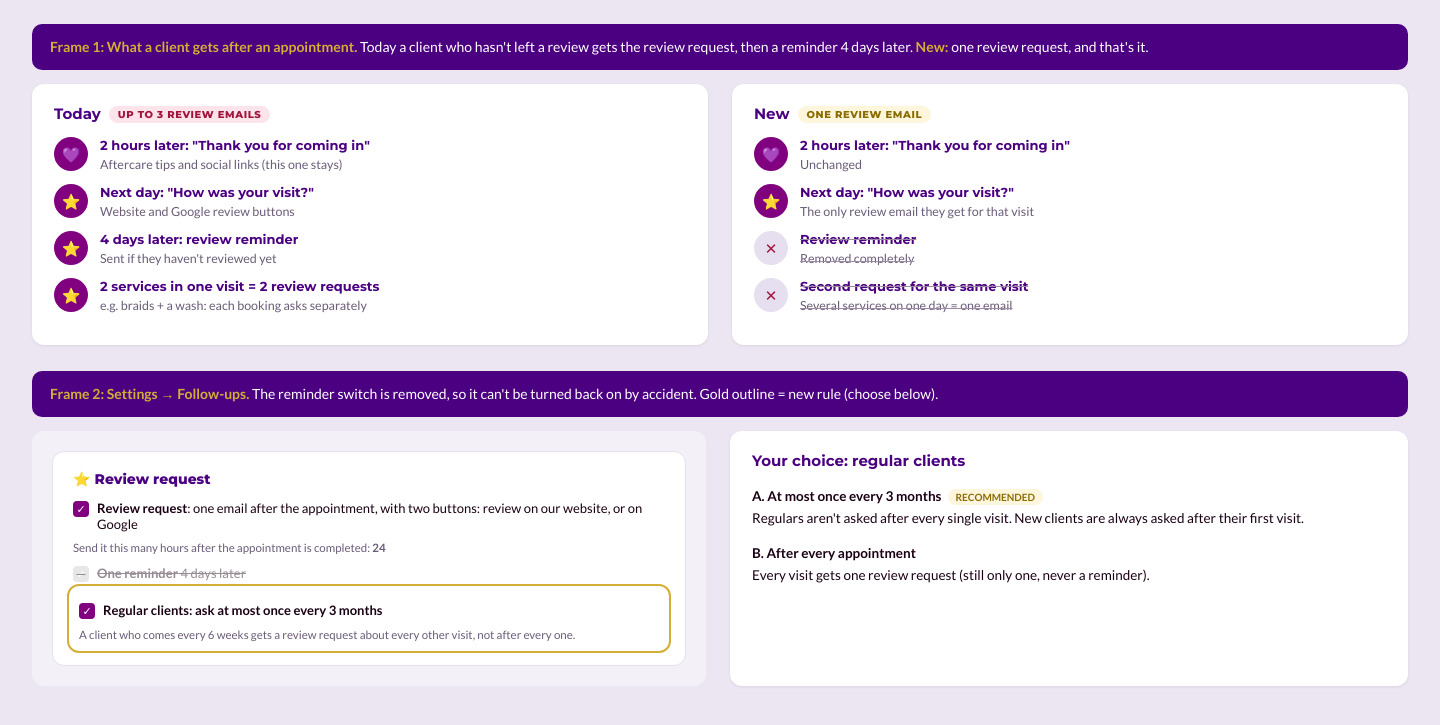
After one commit to thenextwitness/braidedbyagb, a PHP site: page /docs/mockups/2026-11-review-once.html in a window 1440 px wide. The commit adds this page. Shown: the top 725 px of the page. Run offline with PHP 8.4, Linux system fonts and the light colour scheme; a stand-in replaces the project's code that opens the database connection.

Commit message:
Review requests: one email per visit, no reminder, regulars max every 3 months
Owner-approved (option A): docs/mockups/2026-11-review-once.png.
- Removed the 4-day review reminder (scheduler job 3b) and its setting.
- One request per visit: a booking is skipped (review_request_sent = 2) when
  the client was already asked for the same booked_date, or - with
  review_once_per_3m on (default) - in the last 3 months.
- Settings and booking page updated to match.

Co-Authored-By: Claude Opus 5.5 <noreply@anthropic.com>
Claude-Session: https://claude.ai/code/session_0189yjWKp17p5gpKMEDEi1gT

```diff
--- /dev/null
+++ b/docs/mockups/2026-11-review-once.html
@@ -0,0 +1,63 @@
+<!DOCTYPE html>
+<html lang="en"><head><meta charset="UTF-8"><title>Review request: once only (mockup)</title>
+<link href="https://fonts.googleapis.com/css2?family=Lato:wght@400;700&family=Montserrat:wght@700;800&display=swap" rel="stylesheet">
+<style>
+*{box-sizing:border-box}
+body{margin:0;background:#ece6f2;font-family:Lato,Arial,sans-serif;color:#1A0014;width:1440px;padding:24px 32px 40px}
+.cap{background:#4B0082;color:#fff;border-radius:10px;padding:12px 18px;margin:26px 0 14px;font-size:14px;line-height:1.55}.cap b{color:#D4AF37}
+.row{display:flex;gap:24px;align-items:stretch}
+.col{flex:1;background:#fff;border-radius:12px;padding:20px 22px;box-shadow:0 1px 3px rgba(0,0,0,.08)}
+.col h3{font-family:Montserrat;color:#4B0082;font-size:15px;margin:0 0 14px}
+.badge{display:inline-block;font-size:10px;font-weight:800;letter-spacing:.06em;border-radius:10px;padding:2px 9px;margin-left:8px;vertical-align:middle}
+.badge.now{background:#fde3ea;color:#a0153e}.badge.new{background:#fdf6dd;color:#8a6d00}
+.ev{display:flex;gap:12px;align-items:flex-start;margin:0 0 12px}
+.dot{width:34px;height:34px;border-radius:50%;background:#800080;color:#fff;display:grid;place-items:center;font-size:15px;flex:none}
+.ev.x .dot{background:#e5dff0;color:#a0153e}
+.ev.x .t{text-decoration:line-through;color:#9B8BA5}
+.t b{font-family:Montserrat;color:#4B0082;font-size:13px;display:block}.t span{font-size:12.5px;color:#6b5c78}
+.admin{background:#f3f0f8;border-radius:12px;padding:20px;flex:1}
+.acard{background:#fff;border:1px solid #e5dff0;border-radius:12px;padding:18px 20px}
+.atitle{font-family:Montserrat;font-weight:800;font-size:14px;color:#4B0082;margin-bottom:12px}
+.chk{display:flex;gap:8px;align-items:flex-start;font-size:13px;margin:8px 0}
+.box{width:16px;height:16px;border-radius:4px;background:#800080;flex:none;margin-top:1px;color:#fff;font-size:11px;display:grid;place-items:center}
+.gone{opacity:.45;text-decoration:line-through}
+.ahint{font-size:11.5px;color:#6b5c78;margin-top:4px;line-height:1.45}
+.newbox{outline:2px solid #D4AF37;outline-offset:4px;border-radius:6px;padding:4px 6px}
+.opt{background:#fff;border-radius:12px;padding:18px 22px;flex:1;font-size:13.5px;line-height:1.6;box-shadow:0 1px 3px rgba(0,0,0,.08)}
+.opt h3{font-family:Montserrat;color:#4B0082;font-size:15px;margin:0 0 6px}
+.rec{background:#fdf6dd;color:#8a6d00;font-size:10px;font-weight:800;border-radius:9px;padding:2px 8px;margin-left:6px}
+</style></head><body>
+
+<div class="cap" style="margin-top:0"><b>Frame 1: What a client gets after an appointment.</b> Today a client who hasn't left a review gets the review request, then a reminder 4 days later. <b>New:</b> one review request, and that's it.</div>
+<div class="row">
+  <div class="col"><h3>Today<span class="badge now">UP TO 3 REVIEW EMAILS</span></h3>
+    <div class="ev"><div class="dot">💜</div><div class="t"><b>2 hours later: "Thank you for coming in"</b><span>Aftercare tips and social links (this one stays)</span></div></div>
+    <div class="ev"><div class="dot">⭐</div><div class="t"><b>Next day: "How was your visit?"</b><span>Website and Google review buttons</span></div></div>
+    <div class="ev"><div class="dot">⭐</div><div class="t"><b>4 days later: review reminder</b><span>Sent if they haven't reviewed yet</span></div></div>
+    <div class="ev"><div class="dot">⭐</div><div class="t"><b>2 services in one visit = 2 review requests</b><span>e.g. braids + a wash: each booking asks separately</span></div></div>
+  </div>
+  <div class="col"><h3>New<span class="badge new">ONE REVIEW EMAIL</span></h3>
+    <div class="ev"><div class="dot">💜</div><div class="t"><b>2 hours later: "Thank you for coming in"</b><span>Unchanged</span></div></div>
+    <div class="ev"><div class="dot">⭐</div><div class="t"><b>Next day: "How was your visit?"</b><span>The only review email they get for that visit</span></div></div>
+    <div class="ev x"><div class="dot">✕</div><div class="t"><b>Review reminder</b><span>Removed completely</span></div></div>
+    <div class="ev x"><div class="dot">✕</div><div class="t"><b>Second request for the same visit</b><span>Several services on one day = one email</span></div></div>
+  </div>
+</div>
+
+<div class="cap"><b>Frame 2: Settings → Follow-ups.</b> The reminder switch is removed, so it can't be turned back on by accident. Gold outline = new rule (choose below).</div>
+<div class="row">
+  <div class="admin"><div class="acard">
+    <div class="atitle">⭐ Review request</div>
+    <div class="chk"><span class="box">✓</span><span><b>Review request</b>: one email after the appointment, with two buttons: review on our website, or on Google</span></div>
+    <div class="ahint">Send it this many hours after the appointment is completed: <b>24</b></div>
+    <div class="chk gone"><span class="box" style="background:#ccc">✓</span><span><b>One reminder</b> 4 days later</span></div>
+    <div class="newbox"><div class="chk"><span class="box">✓</span><span><b>Regular clients: ask at most once every 3 months</b></span></div>
+    <div class="ahint">A client who comes every 6 weeks gets a review request about every other visit, not after every one.</div></div>
+  </div></div>
+  <div class="opt">
+    <h3>Your choice: regular clients</h3>
+    <p><b>A. At most once every 3 months</b><span class="rec">RECOMMENDED</span><br>Regulars aren't asked after every single visit. New clients are always asked after their first visit.</p>
+    <p><b>B. After every appointment</b><br>Every visit gets one review request (still only one, never a reminder).</p>
+  </div>
+</div>
+</body></html>
```
Also changed, not shown: admin/booking-detail.php (+2 -7 lines), admin/settings.php (+5 -4 lines), cron/scheduler.php (+18 -25 lines), 1 other file.
